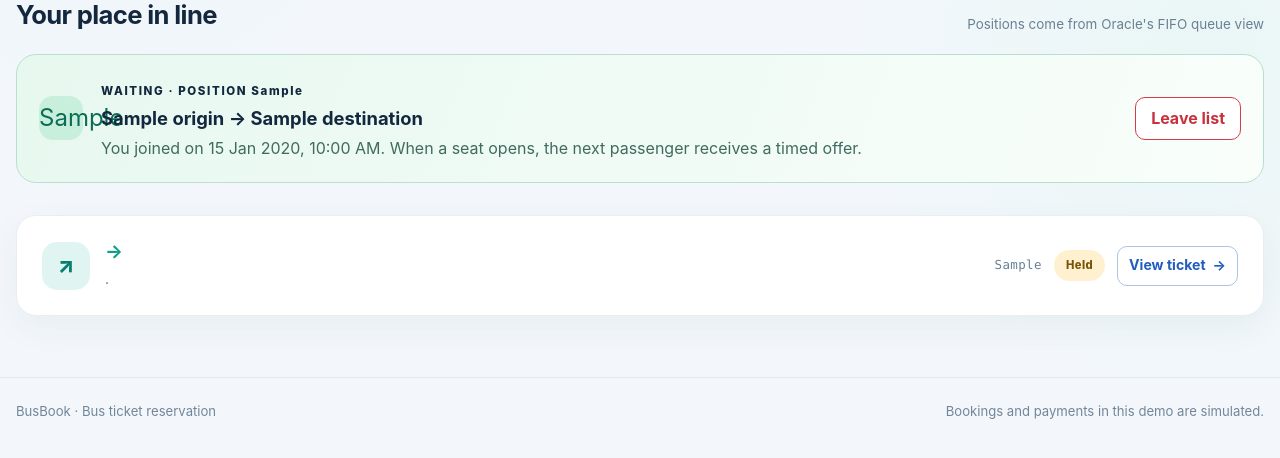
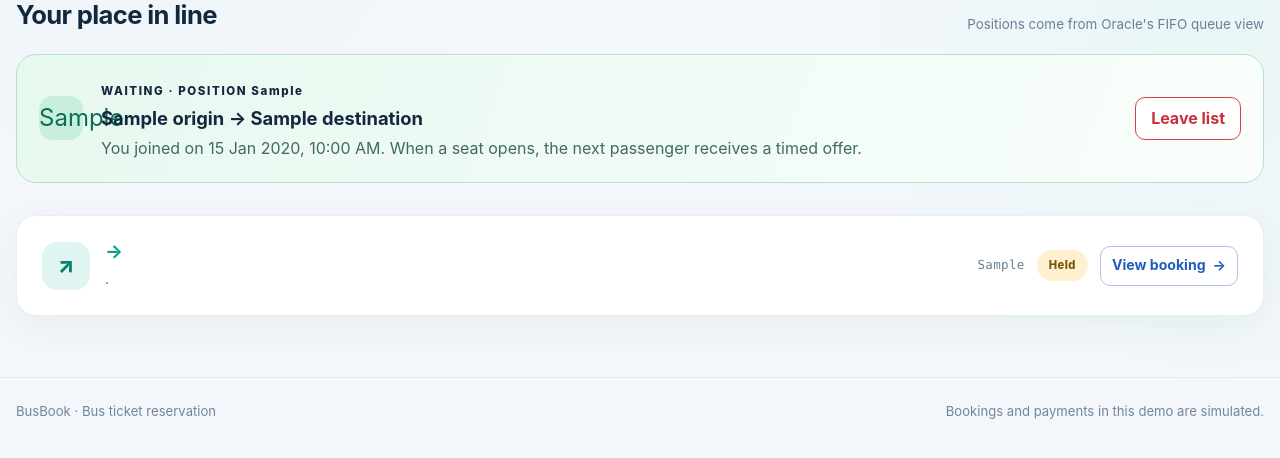
Before and after one commit to karthik-goud227/bus-ticket-booking-system, a Django app: template templates/booking/my_bookings.html in a window 1280 px wide. Shown: the part 291-749 px from the top of the page. Run offline with Django 5.2, Linux system fonts and the light colour scheme; tables that the repository leaves empty hold one stand-in row (values such as "Sample post"); the template is opened without the code that fills it: values that come from a table or form of the project are taken from there, most other values are stand-ins (such as "Sample title", 1, 10 or a date in 2020); data that the repository does not hold is empty; parts of the project's set-up code (start-up, migrations or seed data) failed here and were passed over.

Commit message:
Refresh held status in booking history

```diff
--- a/booking/views.py
+++ b/booking/views.py
@@ -148,7 +148,10 @@ def my_bookings(request):
     trip_ids = WaitlistEntry.objects.filter(
         user=request.user, status__in=active_statuses
     ).values_list("trip_id", flat=True).distinct()
-    for trip_id in list(trip_ids):
+    held_trip_ids = Booking.objects.filter(
+        user=request.user, status=Booking.Status.HELD
+    ).values_list("trip_id", flat=True).distinct()
+    for trip_id in sorted(set(trip_ids) | set(held_trip_ids)):
         refresh_trip(trip_id)
     waitlist_entries = list(WaitlistEntry.objects.filter(
         user=request.user, status__in=active_statuses
--- a/templates/booking/my_bookings.html
+++ b/templates/booking/my_bookings.html
@@ -5,7 +5,7 @@
 {% if waitlist_entries %}<section class="waitlist-section" aria-labelledby="waitlist-heading"><div class="section-heading"><div><span class="eyebrow text-primary">WAITING LIST</span><h2 id="waitlist-heading">Your place in line</h2></div><span class="section-note">Positions come from Oracle's FIFO queue view</span></div>
 {% for entry in waitlist_entries %}<article class="offer-card {% if entry.status == 'WAITING' %}waiting-card{% endif %}"><div class="offer-icon" aria-hidden="true">{% if entry.status == 'OFFERED' %}✦{% else %}{{ entry.queue_position|default:'•' }}{% endif %}</div><div><span class="eyebrow">{% if entry.status == 'OFFERED' %}A SEAT IS READY{% else %}WAITING · POSITION {{ entry.queue_position }}{% endif %}</span><h3>{{ entry.trip.origin }} → {{ entry.trip.destination }}</h3><p>{% if entry.status == 'OFFERED' %}Seat {{ entry.offered_seat.seat.number }} is yours to claim until {{ entry.offer_expires_at|date:'d M, g:i A' }}.{% else %}You joined on {{ entry.joined_at|date:'d M Y, g:i A' }}. When a seat opens, the next passenger receives a timed offer.{% endif %}</p></div><div class="waitlist-actions">{% if entry.status == 'OFFERED' %}<form method="post" action="{% url 'accept_offer' entry.id %}">{% csrf_token %}<button class="btn btn-primary">Accept offer <span aria-hidden="true">→</span></button></form>{% endif %}<form method="post" action="{% url 'waitlist_leave' entry.id %}">{% csrf_token %}<button class="btn btn-outline-danger" onclick="return confirm('Leave this waiting list?')">Leave list</button></form></div></article>{% endfor %}</section>{% endif %}
 <div class="booking-list">
-{% for booking in bookings %}<article class="card booking-item"><div class="booking-item-route"><span class="booking-route-icon" aria-hidden="true">↗</span><div><h2>{{ booking.trip.origin }} <span class="route-arrow">→</span> {{ booking.trip.destination }}</h2><p>{{ booking.trip.departure_at|date:'D, d M Y · g:i A' }} · {{ booking.trip.bus.operator_name }}</p></div></div><div class="booking-item-end"><span class="booking-reference">{{ booking.reference }}</span><span class="status-pill status-{{ booking.status|lower }}">{{ booking.get_status_display }}</span><a class="btn btn-outline-primary btn-sm" href="{% url 'booking_detail' booking.id %}">View ticket <span aria-hidden="true">→</span></a></div></article>
+{% for booking in bookings %}<article class="card booking-item"><div class="booking-item-route"><span class="booking-route-icon" aria-hidden="true">↗</span><div><h2>{{ booking.trip.origin }} <span class="route-arrow">→</span> {{ booking.trip.destination }}</h2><p>{{ booking.trip.departure_at|date:'D, d M Y · g:i A' }} · {{ booking.trip.bus.operator_name }}</p></div></div><div class="booking-item-end"><span class="booking-reference">{{ booking.reference }}</span><span class="status-pill status-{{ booking.status|lower }}">{{ booking.get_status_display }}</span><a class="btn btn-outline-primary btn-sm" href="{% url 'booking_detail' booking.id %}">{% if booking.status == 'CONFIRMED' %}View ticket{% else %}View booking{% endif %} <span aria-hidden="true">→</span></a></div></article>
 {% empty %}<div class="card empty-state"><span class="empty-icon" aria-hidden="true">⌕</span><h2>No bookings yet</h2><p>Your upcoming journeys will appear here once you reserve a seat.</p><a class="btn btn-primary" href="{% url 'home' %}">Find a trip <span aria-hidden="true">→</span></a></div>{% endfor %}
 </div>
 {% endblock %}
```
